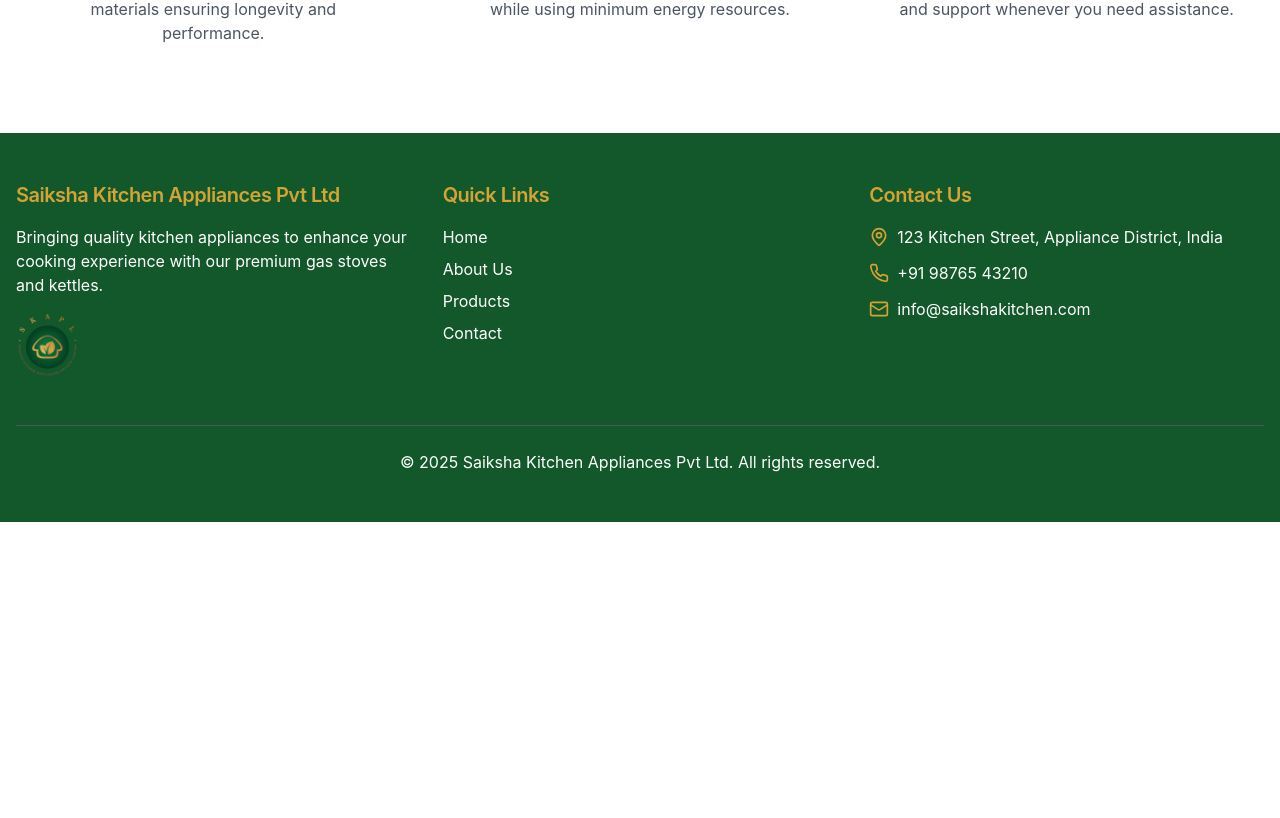
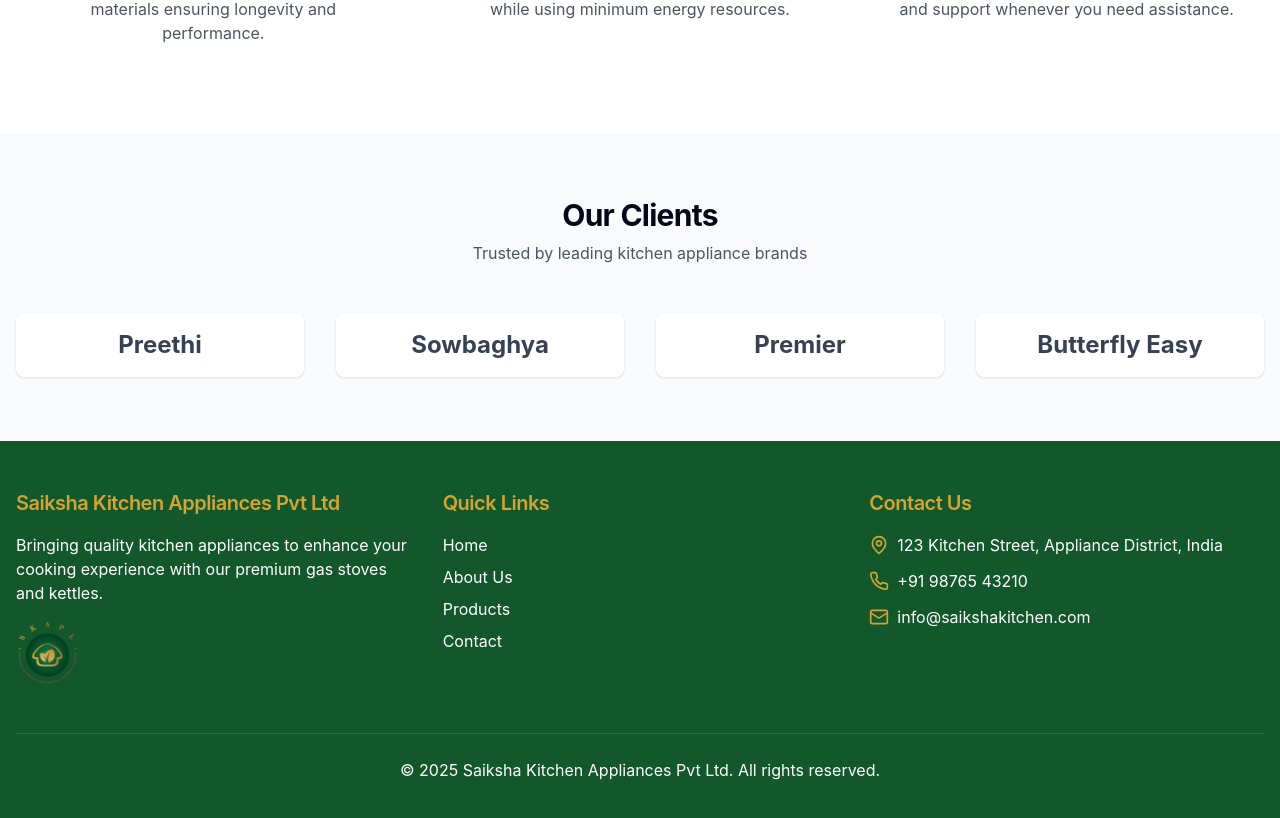
Before and after one commit to Josoova/saiksha-kitchen-web, a React (Vite) app: page / in a window 1280 px wide. Shown: the part 1597-2415 px from the top of the page. Before the commit the page ends 2119 px from the top, so only its background shows below. Built offline with nearby package versions, Linux system fonts and the light colour scheme.

Commit message:
Add OME clients section to Home page
Add a new section to the home page to display OME client logos, including Preethi, Sowbaghya, Premier, and Butterfly Easy.

```diff
--- a/src/pages/Home.tsx
+++ b/src/pages/Home.tsx
@@ -129,6 +129,35 @@ const Home = () => {
           </div>
         </div>
       </section>
+
+      {/* Our Clients Section */}
+      <section className="py-16 bg-gray-50">
+        <div className="container mx-auto px-4">
+          <div className="text-center mb-12">
+            <h2 className="text-3xl font-bold mb-2">Our Clients</h2>
+            <p className="text-gray-600">Trusted by leading kitchen appliance brands</p>
+          </div>
+
+          <div className="grid grid-cols-2 md:grid-cols-4 gap-8 items-center">
+            {/* Client Logos */}
+            <div className="flex justify-center items-center p-4 bg-white rounded-lg shadow hover:shadow-md transition-shadow">
+              <div className="text-2xl font-bold text-gray-700">Preethi</div>
+            </div>
+
+            <div className="flex justify-center items-center p-4 bg-white rounded-lg shadow hover:shadow-md transition-shadow">
+              <div className="text-2xl font-bold text-gray-700">Sowbaghya</div>
+            </div>
+
+            <div className="flex justify-center items-center p-4 bg-white rounded-lg shadow hover:shadow-md transition-shadow">
+              <div className="text-2xl font-bold text-gray-700">Premier</div>
+            </div>
+
+            <div className="flex justify-center items-center p-4 bg-white rounded-lg shadow hover:shadow-md transition-shadow">
+              <div className="text-2xl font-bold text-gray-700">Butterfly Easy</div>
+            </div>
+          </div>
+        </div>
+      </section>
     </div>
   );
 };
```
